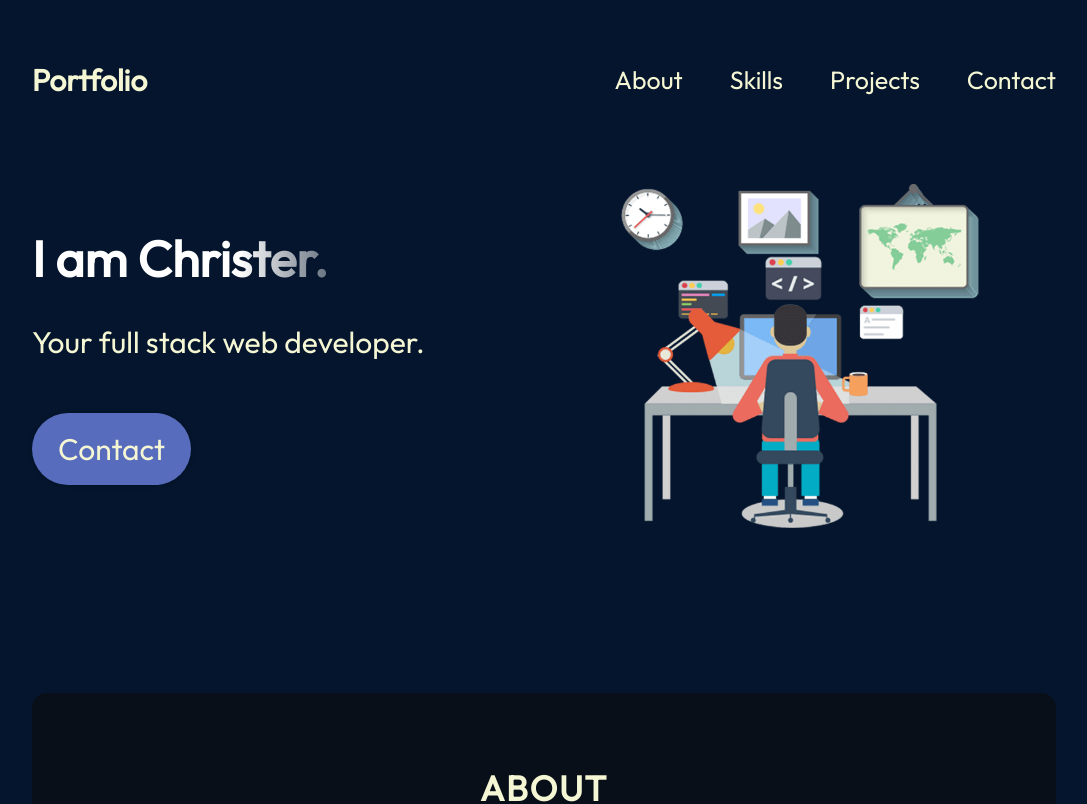
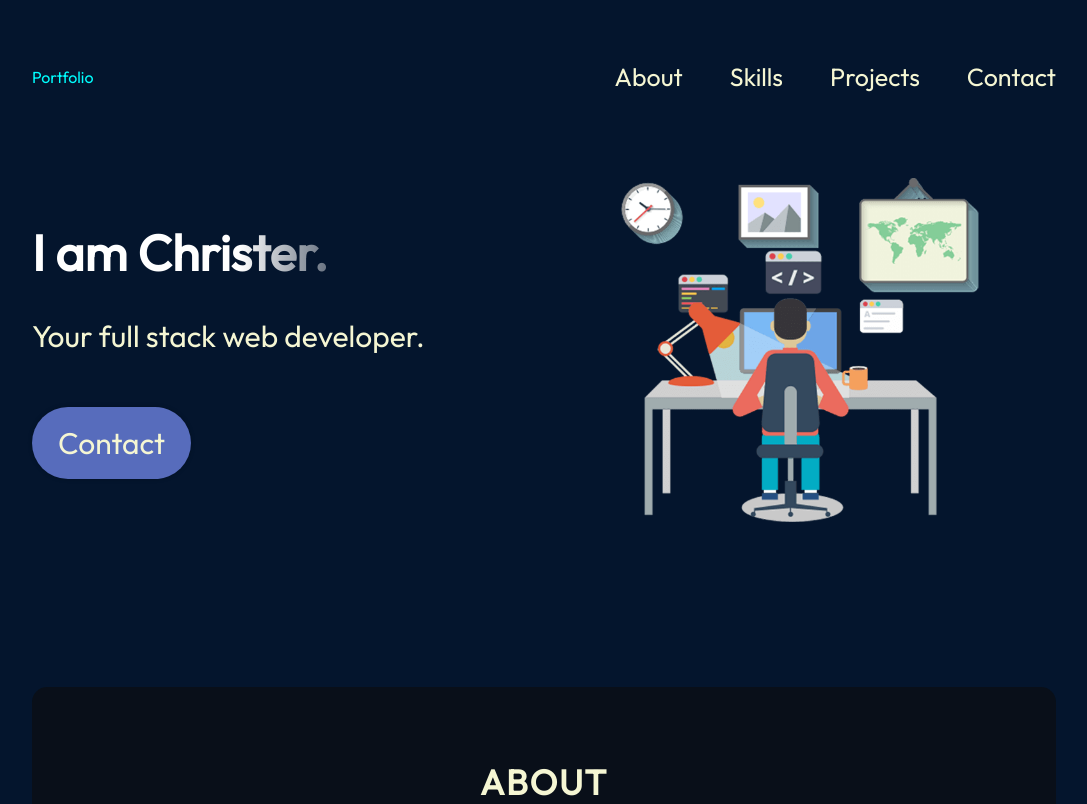
Before and after one commit to christer-miroy/portfolio, a React (Vite) app: page / in a window 1280 px wide. Shown: the top 804 px of the page, without its empty margins (96-1183 px from the left). Built offline with nearby package versions, Linux system fonts and the light colour scheme.

Commit message:
revise navbar

```diff
--- a/src/components/Navbar/Navbar.jsx
+++ b/src/components/Navbar/Navbar.jsx
@@ -6,7 +6,7 @@ export const Navbar = () => {
     const [menuOpen, setMenuOpen] = useState(false);
 
   return <nav className={styles.navbar}>
-    <a className={styles.title} href="#">Portfolio</a>
+    Portfolio
     <div className={styles.menu}>
         {/* responsive menu button */}
         <img
```
